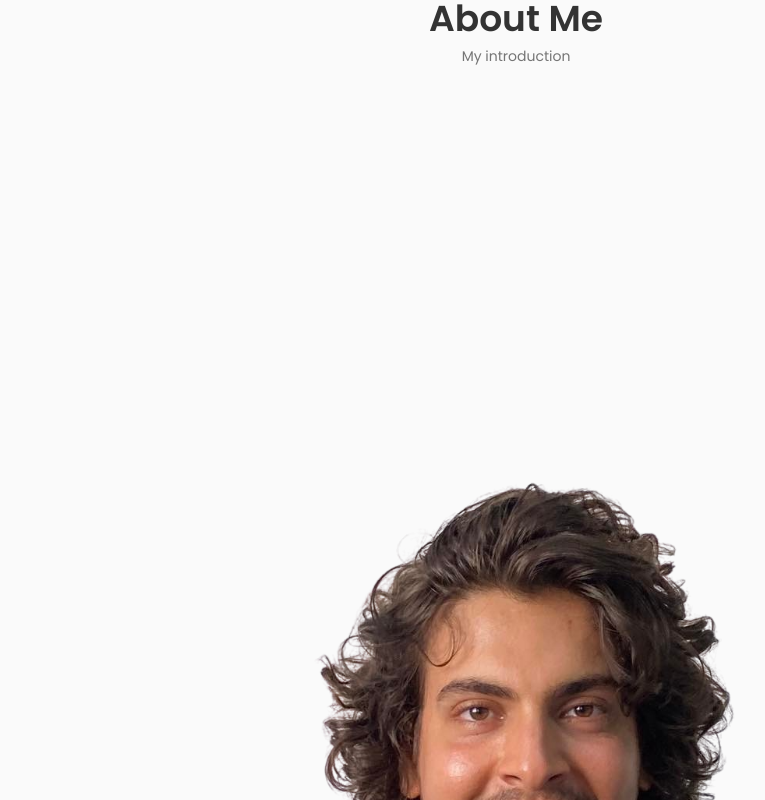
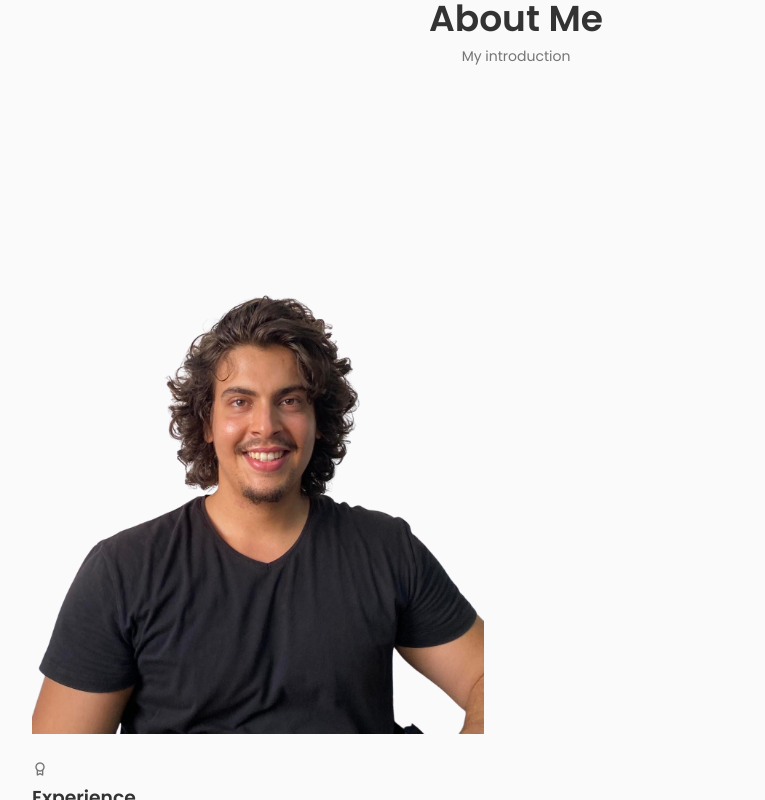
Before and after one commit to Mohamed-Aziz-Mhadhbi/mohamed-aziz-mhadhbi.github.io, a React (Create React App) app: page / in a window 1280 px wide. Shown: the part 940-1740 px from the top of the page, without its empty margins (124-889 px from the left). Built offline with nearby package versions, Linux system fonts and the light colour scheme.

Commit message:
about__container

```diff
--- a/src/components/about/Info.jsx
+++ b/src/components/about/Info.jsx
@@ -4,21 +4,21 @@ const Info = () => {
   return (
     <div className="about__info grid">
         <div className="about__box">
-            <i class="bx bx-award"></i>
+            <i class="bx bx-award about__icon"></i>
 
             <h3 className="about__title">Experience</h3>
             <span className="about__subtitle">8 Years Working</span>
         </div>
 
         <div className="about__box">
-        <i class="bx bx-briefcase-alt"></i>
+        <i class="bx bx-briefcase-alt about__icon"></i>
 
             <h3 className="about__title">Completed</h3>
             <span className="about__subtitle">48 + Projects</span>
         </div>
 
         <div className="about__box">
-        <i class="bx bx-support"></i>
+        <i class="bx bx-support about__icon"></i>
 
             <h3 className="about__title">Support</h3>
             <span className="about__subtitle">Online 24/7</span>
--- a/src/components/about/about.css
+++ b/src/components/about/about.css
@@ -0,0 +1,5 @@
+.about__container {
+    grid-template-columns: repeat(2, 1fr);
+    align-items: center;
+    column-gap: 4rem;
+}
```
